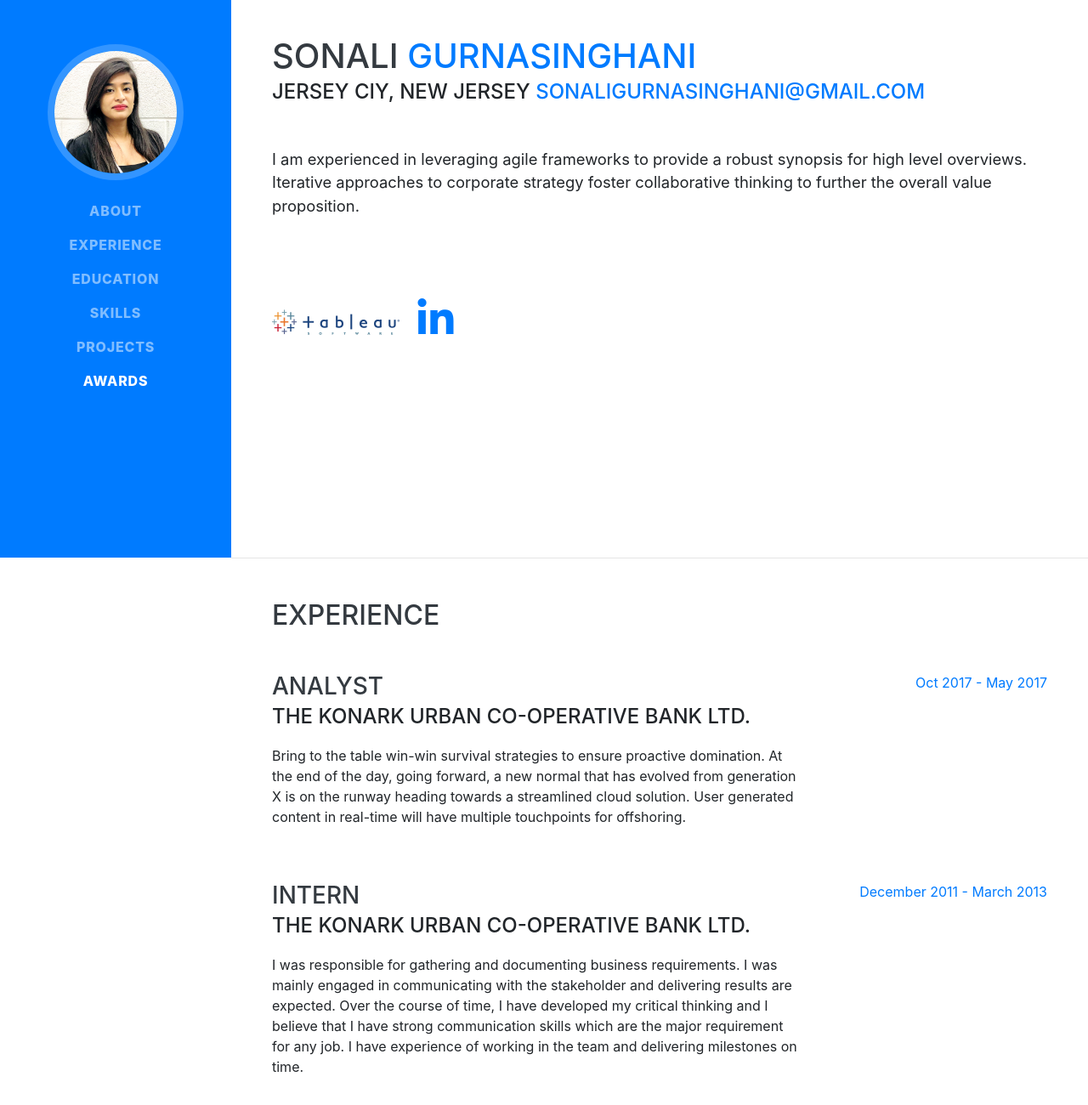
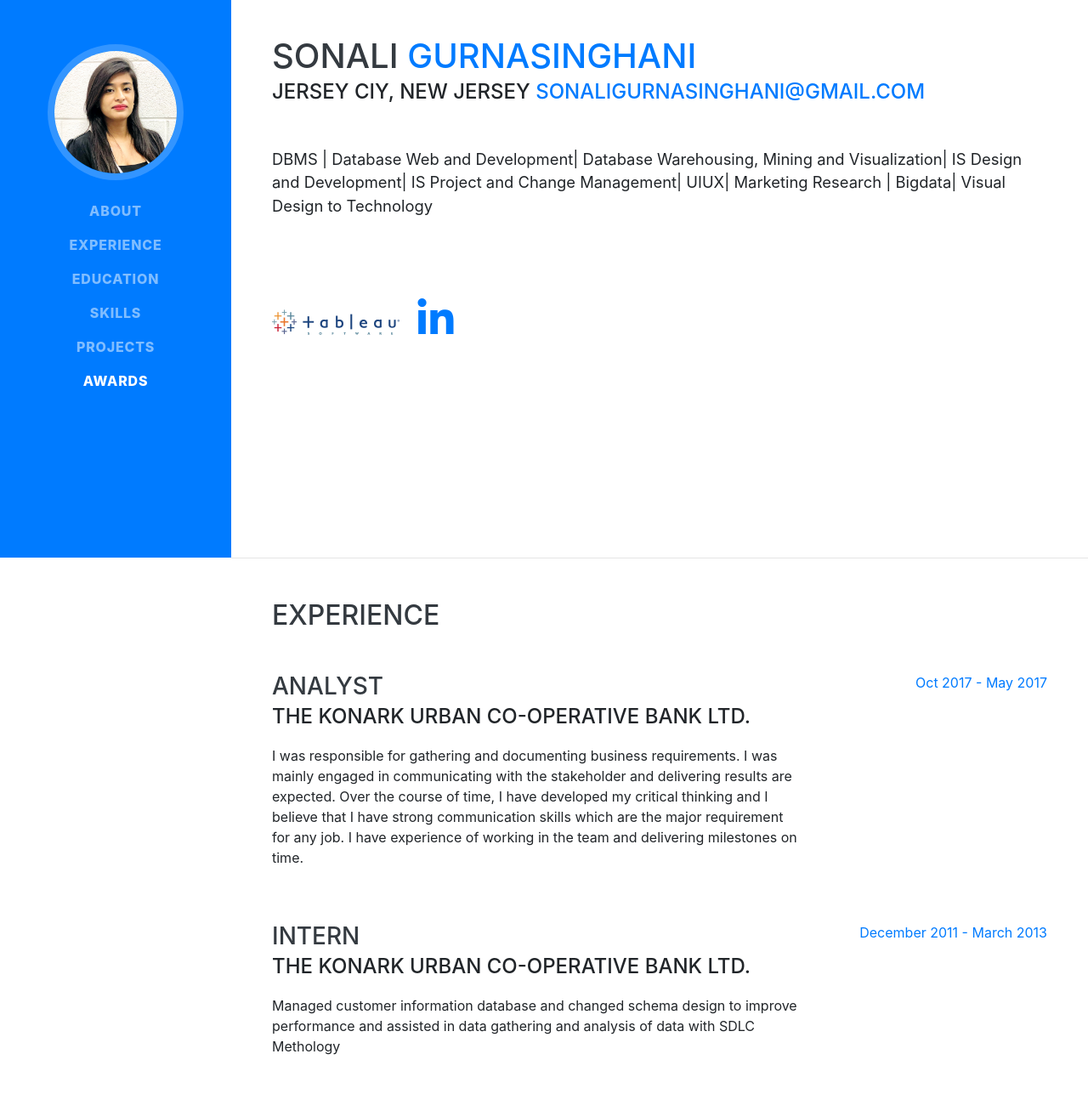
Before and after one commit to sonaligurnasinghani/personal-portfolio, a website with bundled scripts: page index.html in a window 1280 px wide. Shown: the part 144-1444 px from the top of the page at 85% size. Built offline with nearby package versions, Linux system fonts and the light colour scheme; a web font is replaced by a local one.

Commit message:
updated index for changes

```diff
--- a/index.html
+++ b/index.html
@@ -70,9 +70,7 @@
         <div class="subheading mb-5">Jersey Ciy, New jersey
           <a href="mailto:name@email.com">sonaligurnasinghani@gmail.com</a>
         </div>
-        <p class="lead mb-5">I am experienced in leveraging agile frameworks to provide a robust synopsis for high
-          level overviews. Iterative approaches to corporate strategy foster collaborative thinking to further the
-          overall value proposition.</p>
+        <p class="lead mb-5">DBMS | Database Web and Development| Database Warehousing, Mining and Visualization| IS Design and Development| IS Project and Change Management| UIUX| Marketing Research | Bigdata| Visual Design to Technology</p>
           <ul class="list-inline dev-icons">
             <li class="list-inline-item">
               <a href="https://public.tableau.com/profile/sonali7984" target="_blank">
@@ -101,10 +99,7 @@
           <div class="resume-content">
             <h3 class="mb-0">Analyst</h3>
             <div class="subheading mb-3">The Konark Urban Co-operative Bank Ltd. </div>
-            <p>Bring to the table win-win survival strategies to ensure proactive domination. At the end of the day,
-              going forward, a new normal that has evolved from generation X is on the runway heading towards a
-              streamlined cloud solution. User generated content in real-time will have multiple touchpoints for
-              offshoring.</p>
+            <p> I was responsible for gathering and documenting business requirements.  I was mainly engaged in communicating with the stakeholder and delivering results are expected. Over the course of time, I have developed my critical thinking and I believe that I have strong communication skills which are the major requirement for any job. I have experience of working in the team and delivering milestones on time.</p>
           </div>
           <div class="resume-date text-md-right">
             <span class="text-primary">Oct 2017 - May 2017</span>
@@ -115,10 +110,7 @@
           <div class="resume-content">
             <h3 class="mb-0">Intern</h3>
             <div class="subheading mb-3">The Konark Urban Co-operative Bank Ltd.</div>
-            <p>I was responsible for gathering and documenting business requirements. I was mainly engaged in
-              communicating with the stakeholder and delivering results are expected. Over the course of time, I have
-              developed my critical thinking and I believe that I have strong communication skills which are the major
-              requirement for any job. I have experience of working in the team and delivering milestones on time.</p>
+            <p>Managed customer information database and changed schema design to improve performance and assisted in data gathering and analysis of data with SDLC Methology</p>
           </div>
           <div class="resume-date text-md-right">
             <span class="text-primary">December 2011 - March 2013</span>
```
